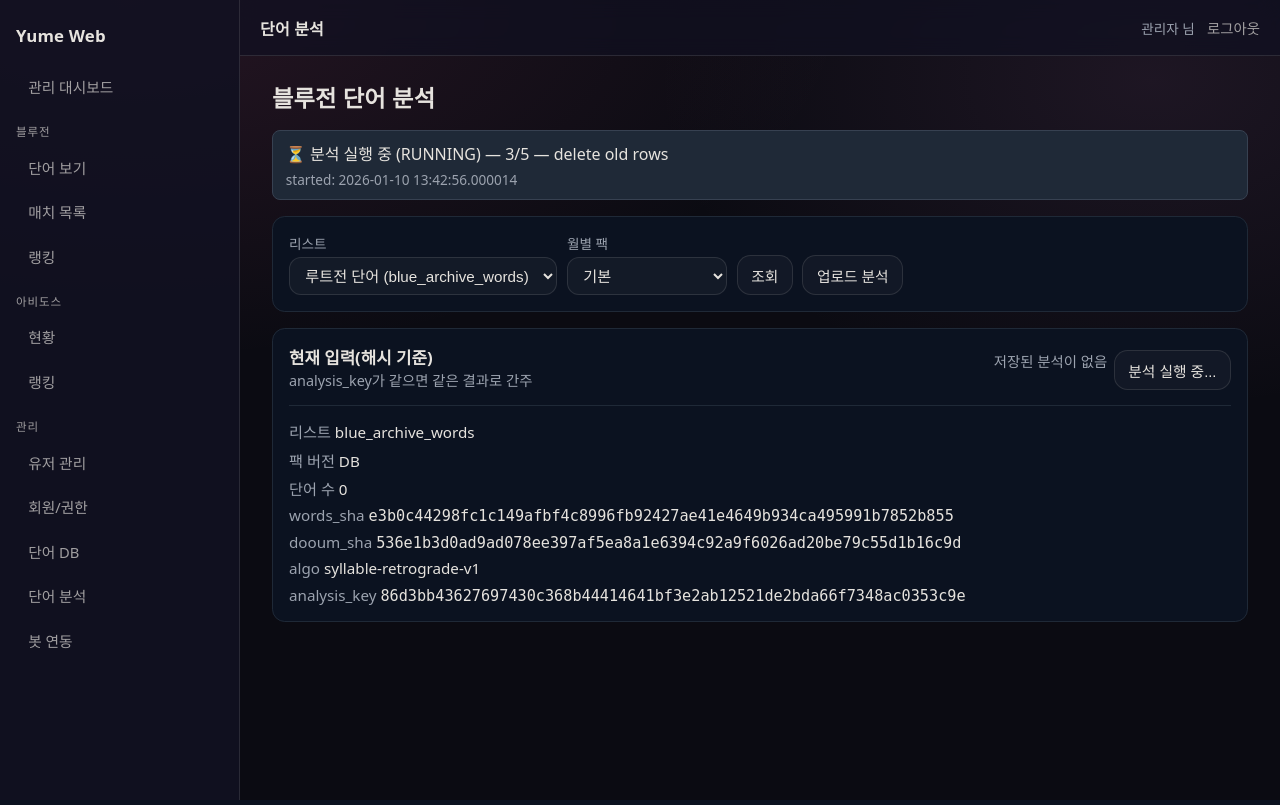
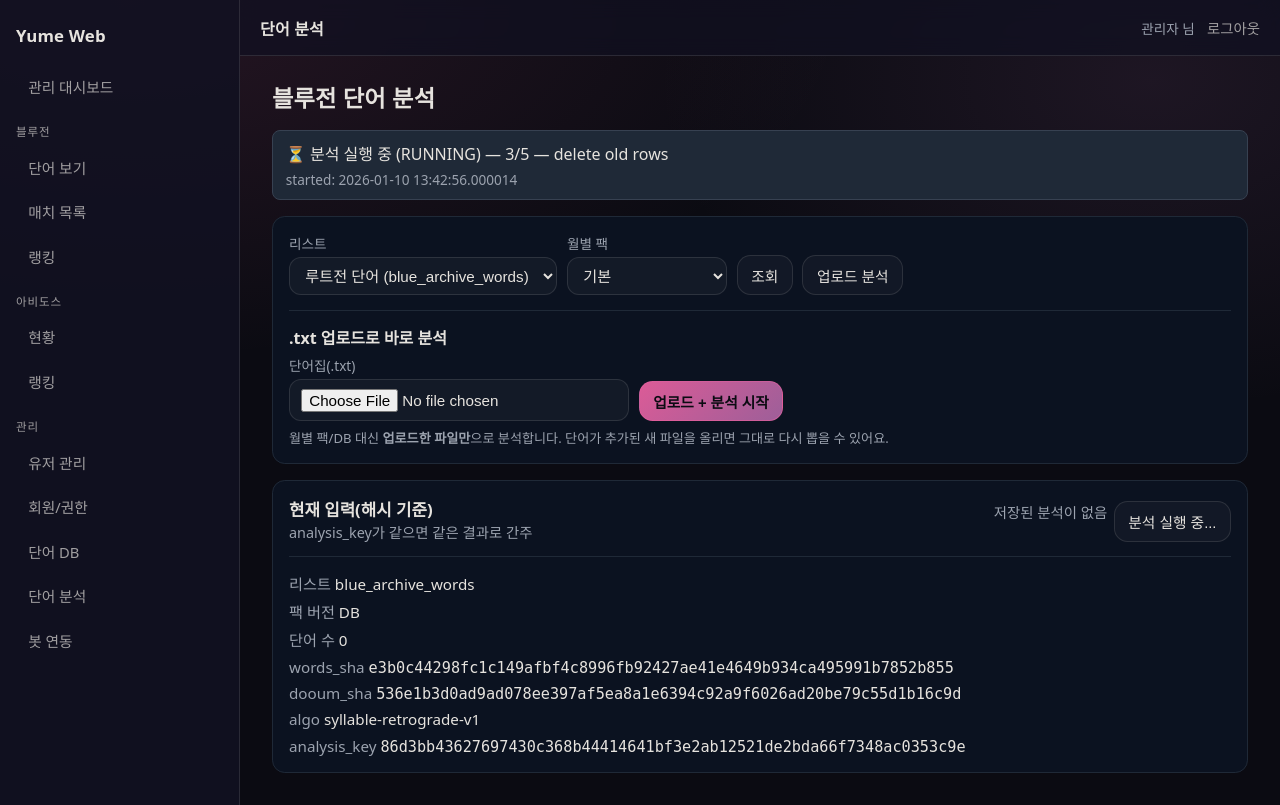
Before and after one commit to ryushiho/yume-web-public, a FastAPI app: page /admin/analysis/ in a window 1280 px wide. Run offline with FastAPI, Linux system fonts and the light colour scheme; the visitor is signed in with stand-in values (Sample User, id 1).

Commit message:
yumeweb zip deploy 2026-01-10 22:42:56

```diff
--- a/app/templates/admin_analysis.html
+++ b/app/templates/admin_analysis.html
@@ -70,6 +70,21 @@
       <button type="submit" class="btn btn-secondary">조회</button>
       <a class="btn btn-secondary" href="/admin/analysis/upload">업로드 분석</a>
     </form>
+
+    <div style="margin-top:0.9rem; border-top:1px solid #1f2937; padding-top:0.9rem;">
+      <div style="font-weight:600; margin-bottom:0.35rem;">.txt 업로드로 바로 분석</div>
+      <form method="post" action="/admin/analysis/upload" enctype="multipart/form-data" style="display:flex; gap:0.6rem; flex-wrap:wrap; align-items:flex-end; margin:0;">
+        <input type="hidden" name="list" value="blue_archive_words" />
+        <div>
+          <div style="font-size:0.85rem; color:#9ca3af; margin-bottom:0.25rem;">단어집(.txt)</div>
+          <input class="input" type="file" name="file" accept=".txt" style="min-width:340px;" required />
+        </div>
+        <button type="submit" class="btn btn-primary">업로드 + 분석 시작</button>
+      </form>
+      <div style="margin-top:0.4rem; color:#9ca3af; font-size:0.82rem;">
+        월별 팩/DB 대신 <b>업로드한 파일만</b>으로 분석합니다. 단어가 추가된 새 파일을 올리면 그대로 다시 뽑을 수 있어요.
+      </div>
+    </div>
   </div>
 
   <div style="border:1px solid #1f2937; border-radius:0.8rem; padding:1rem; background:#0b1220;">
```
